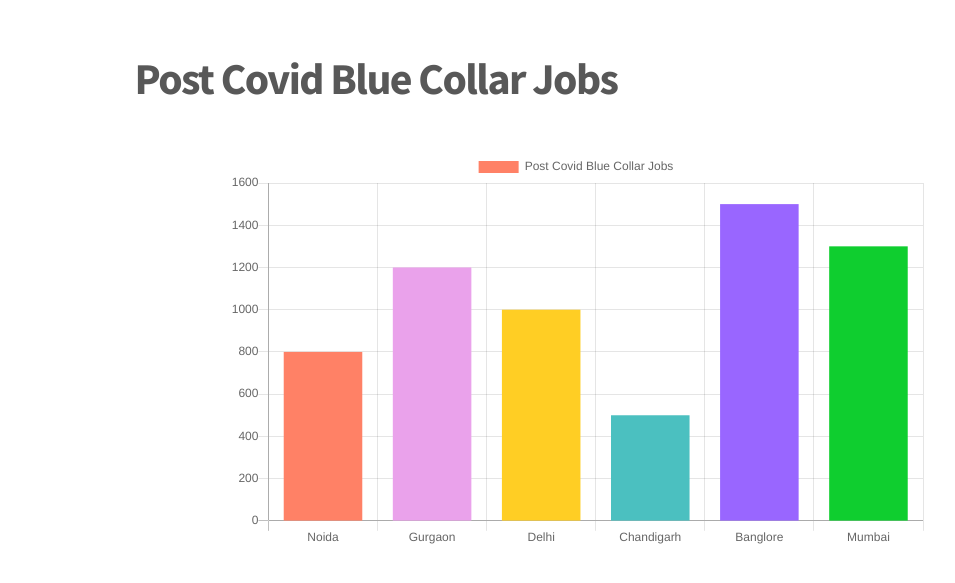
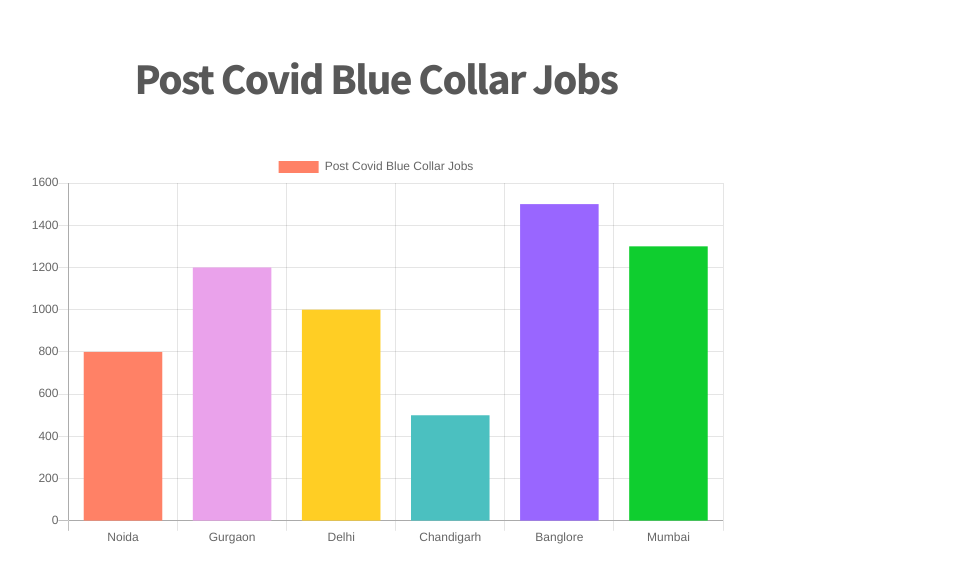
Before and after one commit to ranaj1/Job-Search, a PHP site: page /Job-Search/blog.html in a window 1280 px wide. Shown: the part 109-692 px from the top of the page, without its empty margins (264-1219 px from the left). Run offline with PHP 8.4, Linux system fonts and the light colour scheme; some libraries are stand-ins or nearby versions.

Commit message:
Job-Search

```diff
--- /dev/null
+++ b/Link to Video.txt
@@ -0,0 +1 @@
+https://www.youtube.com/watch?hd=1&v=uWsO1epQSgY&feature=youtu.be
--- a/blog.html
+++ b/blog.html
@@ -3,7 +3,7 @@
     <head>
         <style>
     .chart-container {
-        margin-left: 250px;
+        margin-left: 50px;
     width: 700px;
     height:400px
     }
--- a/location1.php
+++ b/location1.php
@@ -5,7 +5,7 @@
 	<head>
 	<style>
     .chart-container {
-        margin-left: 250px;
+        margin-left: 50px;
     width: 700px;
     height:400px
     }
--- a/login_emp.php
+++ b/login_emp.php
@@ -49,7 +49,7 @@
 
 						<!-- Logo -->
 							<a href="ind.php" class="logo">
-                            </span> <span class="title"><strong style="color:black; font-size:20px">Rise and Shine<em style="color:orange">.</em></strong><.php								</a>
+                            </span> <span class="title"><strong style="color:black; font-size:20px">Rise and Shine<em style="color:orange">.</em></strong>							</a>
 
 						<!-- Nav -->
 							<nav>
--- a/viewAllJobsPosted.php
+++ b/viewAllJobsPosted.php
@@ -1,4 +1,4 @@
-.php?php
+<?php
      require('config.php');
           session_start();
           $conn = connection();
```
Also changed, not shown: 1 other file.
